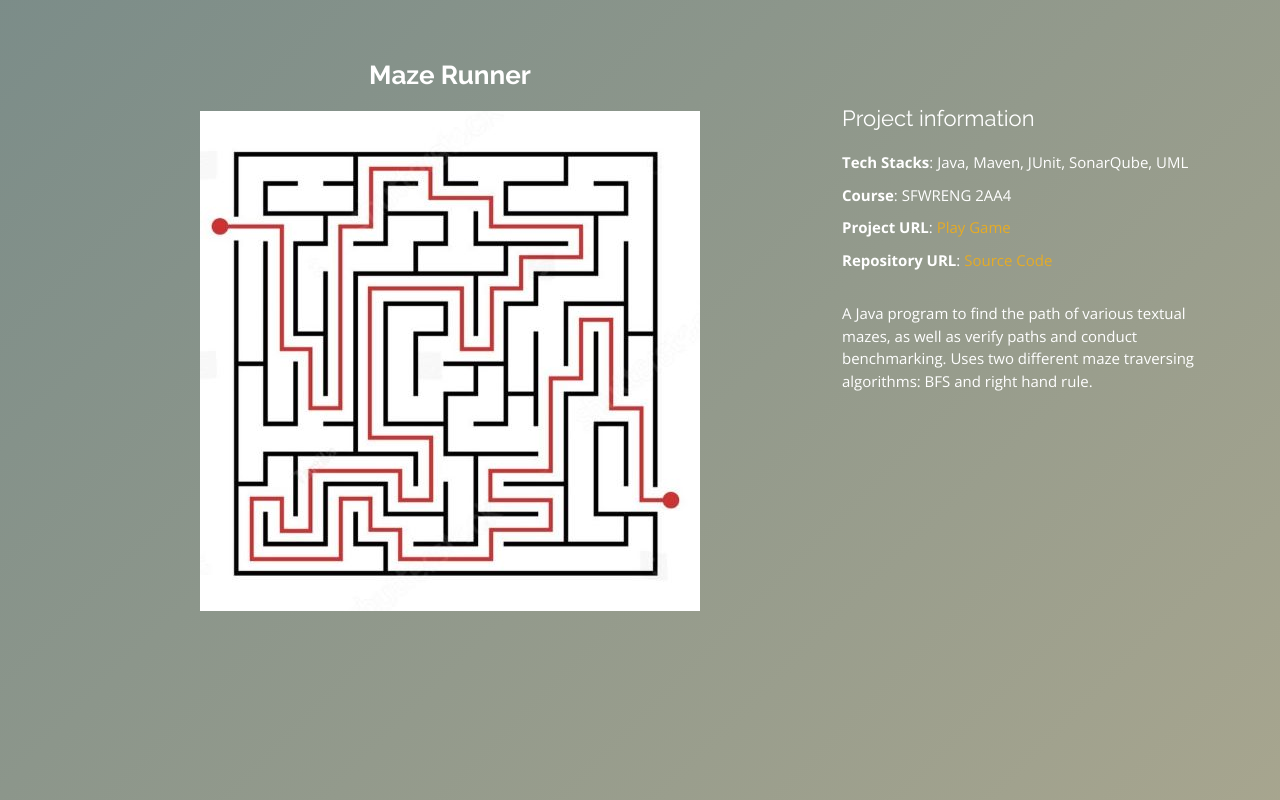
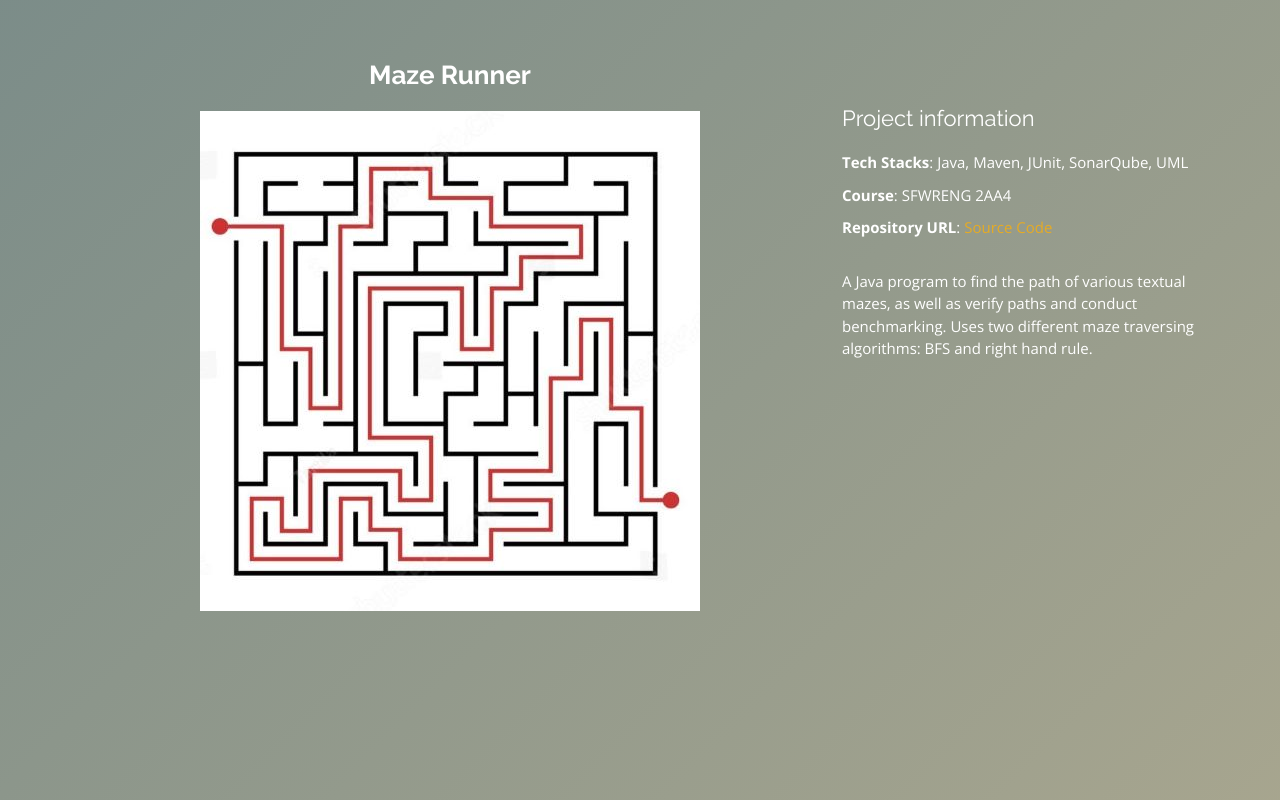
Before and after one commit to BilalM04/BilalM04.github.io, a plain HTML site: page project-details/maze-runner-details.html in a window 1280 px wide. Drawn offline with nearby package versions, Linux system fonts and the light colour scheme.

Commit message:
fixed maze-runner links

```diff
--- a/project-details/maze-runner-details.html
+++ b/project-details/maze-runner-details.html
@@ -67,8 +67,7 @@
             <ul>
               <li><strong>Tech Stacks</strong>: Java, Maven, JUnit, SonarQube, UML</li>
               <li><strong>Course</strong>: SFWRENG 2AA4</li>
-              <li><strong>Project URL</strong>: <a href="https://bilalm04.itch.io/crashed" target="_blank">Play Game</a></li>
-              <li><strong>Repository URL</strong>: <a href="https://github.com/BilalM04/CRASHED-OOP" target="_blank">Source Code</a></li>
+              <li><strong>Repository URL</strong>: <a href="https://github.com/BilalM04/maze-runner-take-two" target="_blank">Source Code</a></li>
             </ul>
 
             <p>
```
